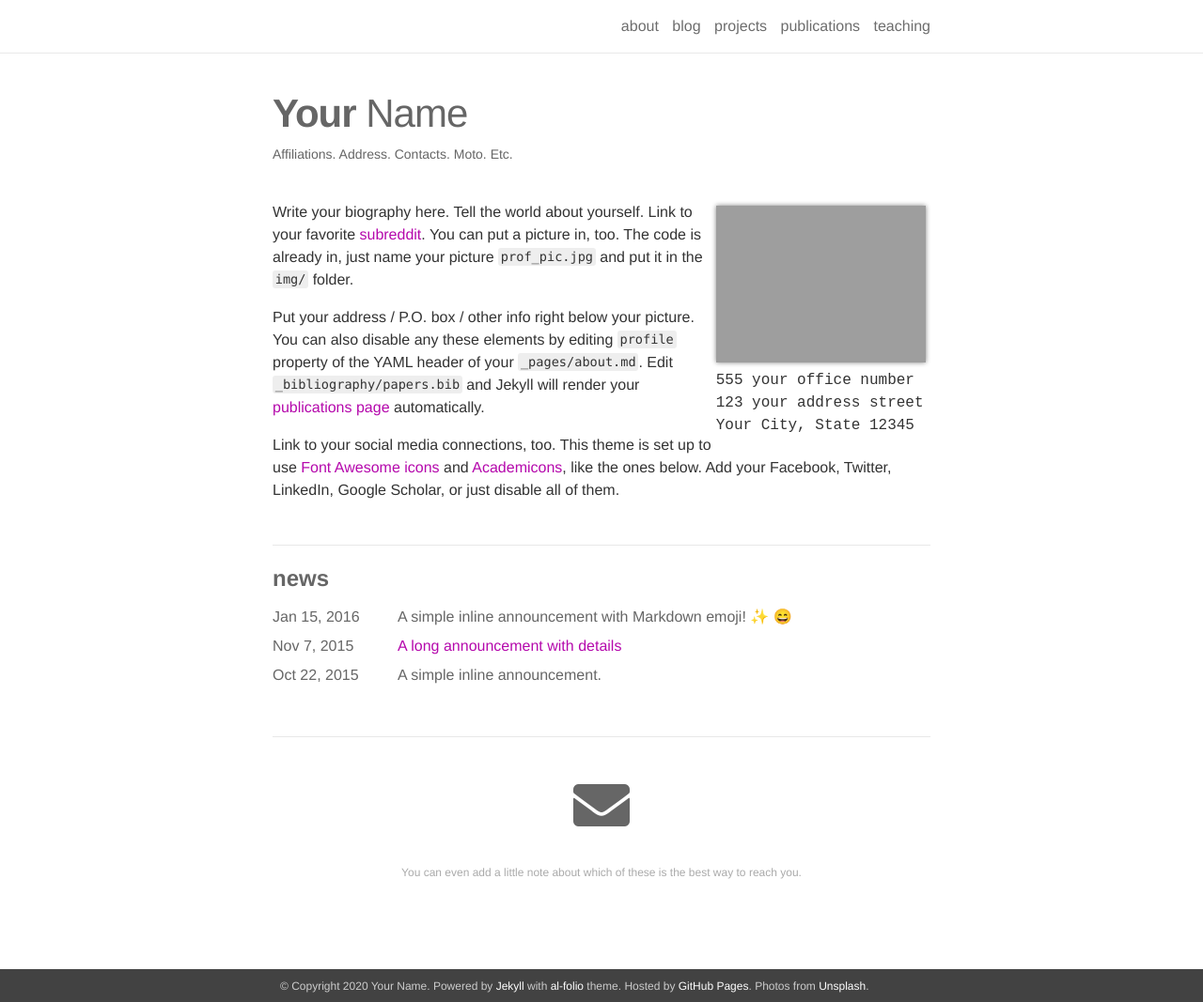
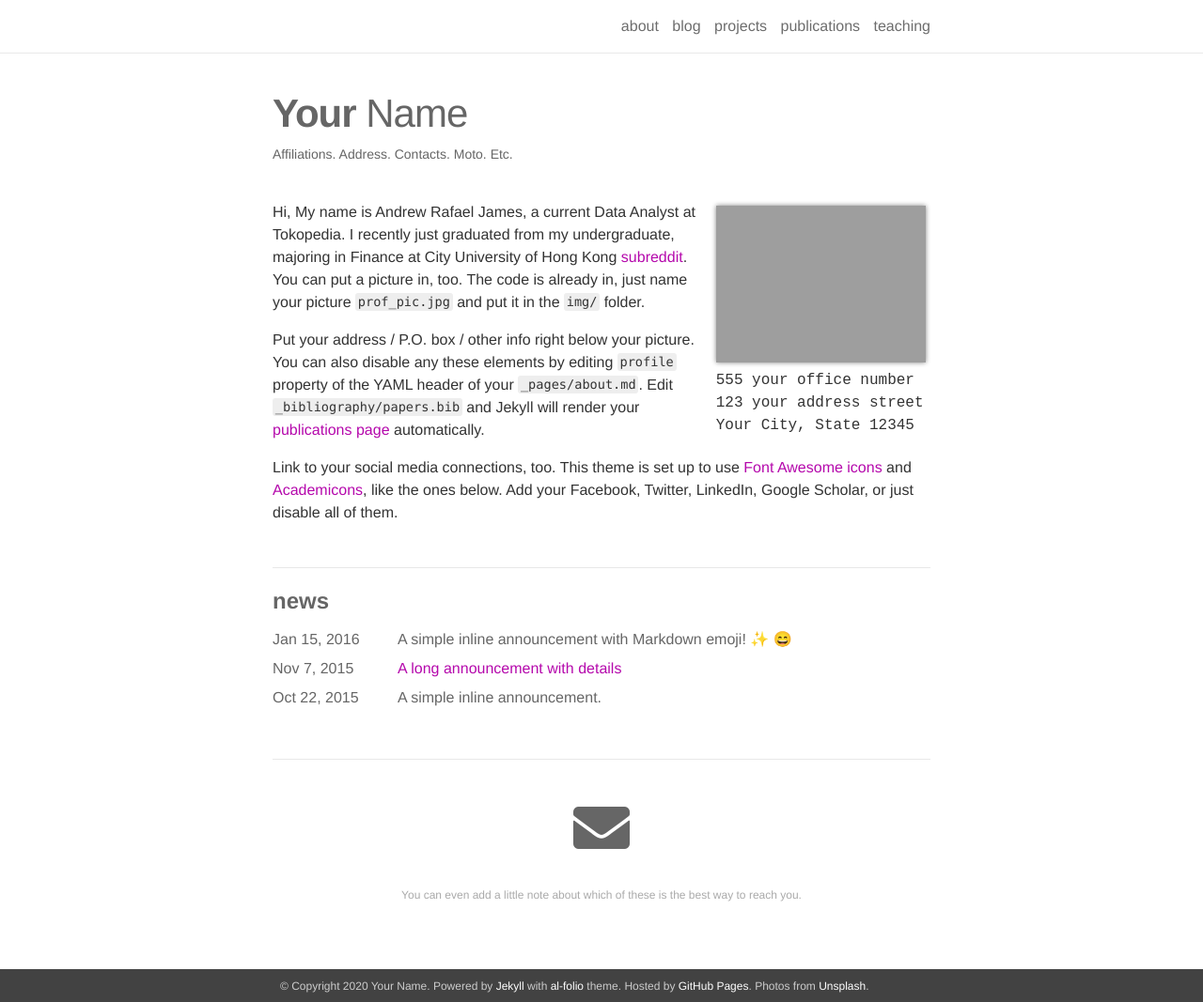
Before and after one commit to andrewrjames/myblog, a Jekyll site: the page built from _pages/about.md, in a window 1280 px wide and 1067 px high. Shown: the whole window at 94% size. Built offline with Jekyll 4.4.1, drawn with Linux system fonts in a browser that asks for light colours; nearby versions of some CDN libraries; emoji names are drawn with the system emoji font.

Commit message:
Update about.md

```diff
--- a/_pages/about.md
+++ b/_pages/about.md
@@ -16,7 +16,7 @@ news: true
 social: true
 ---
 
-Write your biography here. Tell the world about yourself. Link to your favorite [subreddit](http://reddit.com){:target="\_blank"}. You can put a picture in, too. The code is already in, just name your picture `prof_pic.jpg` and put it in the `img/` folder.
+Hi, My name is Andrew Rafael James, a current Data Analyst at Tokopedia. I recently just graduated from my undergraduate, majoring in Finance at City University of Hong Kong [subreddit](http://reddit.com){:target="\_blank"}. You can put a picture in, too. The code is already in, just name your picture `prof_pic.jpg` and put it in the `img/` folder.
 
 Put your address / P.O. box / other info right below your picture. You can also disable any these elements by editing `profile` property of the YAML header of your `_pages/about.md`. Edit `_bibliography/papers.bib` and Jekyll will render your [publications page](/al-folio/publications/) automatically.
 
```
